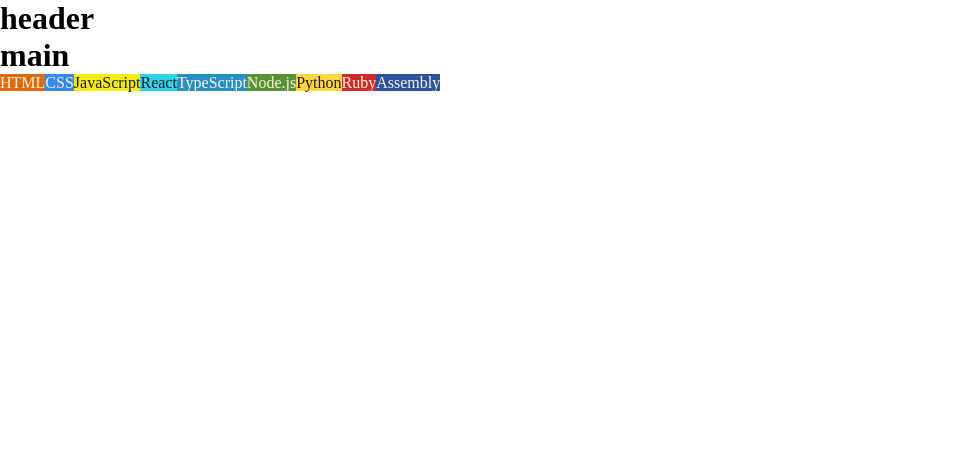
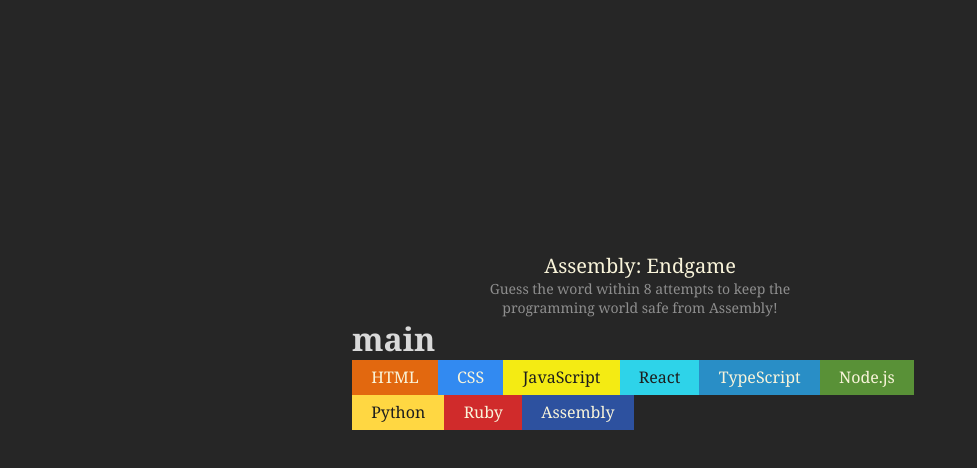
Before and after one commit to Jogata/SoftUni-React-Project, a React (Vite) app in the folder client/: page / in a window 1280 px wide. Shown: the top 468 px of the page, without its empty margins (0-977 px from the left). Built offline with nearby package versions, Linux system fonts and the light colour scheme; a web font is replaced by a local one.

Commit message:
set up tenzies game project

```diff
--- a/client/public/styles.css
+++ b/client/public/styles.css
@@ -674,4 +674,42 @@ article {
   animation-duration: 1s;
 }
 
-#assembly {}
+body {
+  min-height: 100vh;
+  /* margin: 0; */
+  padding: 24px;
+  display: flex;
+  color: #D9D9D9;
+  /* font-family: "Hanken Grotesk", Arial, sans-serif; */
+  font-family: Georgia, serif;
+  background-color: #262626;
+}
+
+#root {
+  max-width: 600px;
+  min-height: 320px;
+  margin: auto;
+  padding: 12px;
+}
+
+header {
+  text-align: center;
+}
+
+header > h1 {
+  color: #F9F4DA;
+  font-size: 1.25rem;
+  font-weight: 500;
+}
+
+header > p {
+  max-width: 350px;
+  margin: auto;
+  color: #8E8E8E;
+  font-size: 0.875rem;
+}
+
+.language {
+  display: inline-block;
+  padding: 0.4em 1.2em;
+}
--- a/client/src/components/recepies/Header.jsx
+++ b/client/src/components/recepies/Header.jsx
@@ -1,5 +1,10 @@
 export function Header() {
     return (
-        <h1>header</h1>
+        // <h1>header</h1>
+        <header>
+            <h1>Assembly: Endgame</h1>
+            <p>Guess the word within 8 attempts to keep the
+                programming world safe from Assembly!</p>
+        </header>
     )
 }
--- a/client/src/components/recepies/Main.jsx
+++ b/client/src/components/recepies/Main.jsx
@@ -52,10 +52,14 @@ export function Main() {
             <h1>main</h1>
             {languages.map(lang => {
                 return (
-                    <span style={{
-                        color: `${lang.color}`,
-                        backgroundColor: `${lang.backgroundColor}`
-                    }}>
+                    <span
+                        key={lang.name}
+                        className="language"
+                        style={{
+                            color: `${lang.color}`,
+                            backgroundColor: `${lang.backgroundColor}`
+                        }}
+                    >
                         {lang.name}
                     </span>
                 )
```
